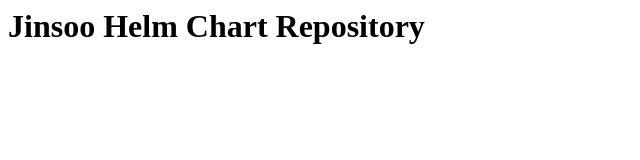
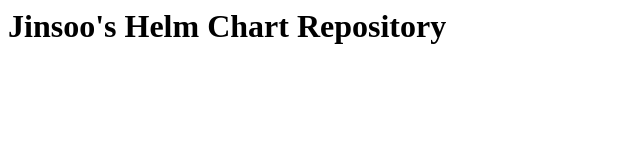
Before and after one commit to jinny908/helm-test, a plain HTML site: page index.html in a window 1280 px wide. Shown: the whole page, without its empty margins (0-640 px from the left). Drawn offline with Linux system fonts and the light colour scheme.

```diff
--- a/index.html
+++ b/index.html
@@ -1,8 +1,8 @@
 <html>
     <head>
-        <title> Jinsoo Helm Chart Repository</title>
+        <title> Jinsoo's Helm Chart Repository</title>
     </head>
     <h1>
-        Jinsoo Helm Chart Repository
+        Jinsoo's Helm Chart Repository
     </h1>
 </html>
```
